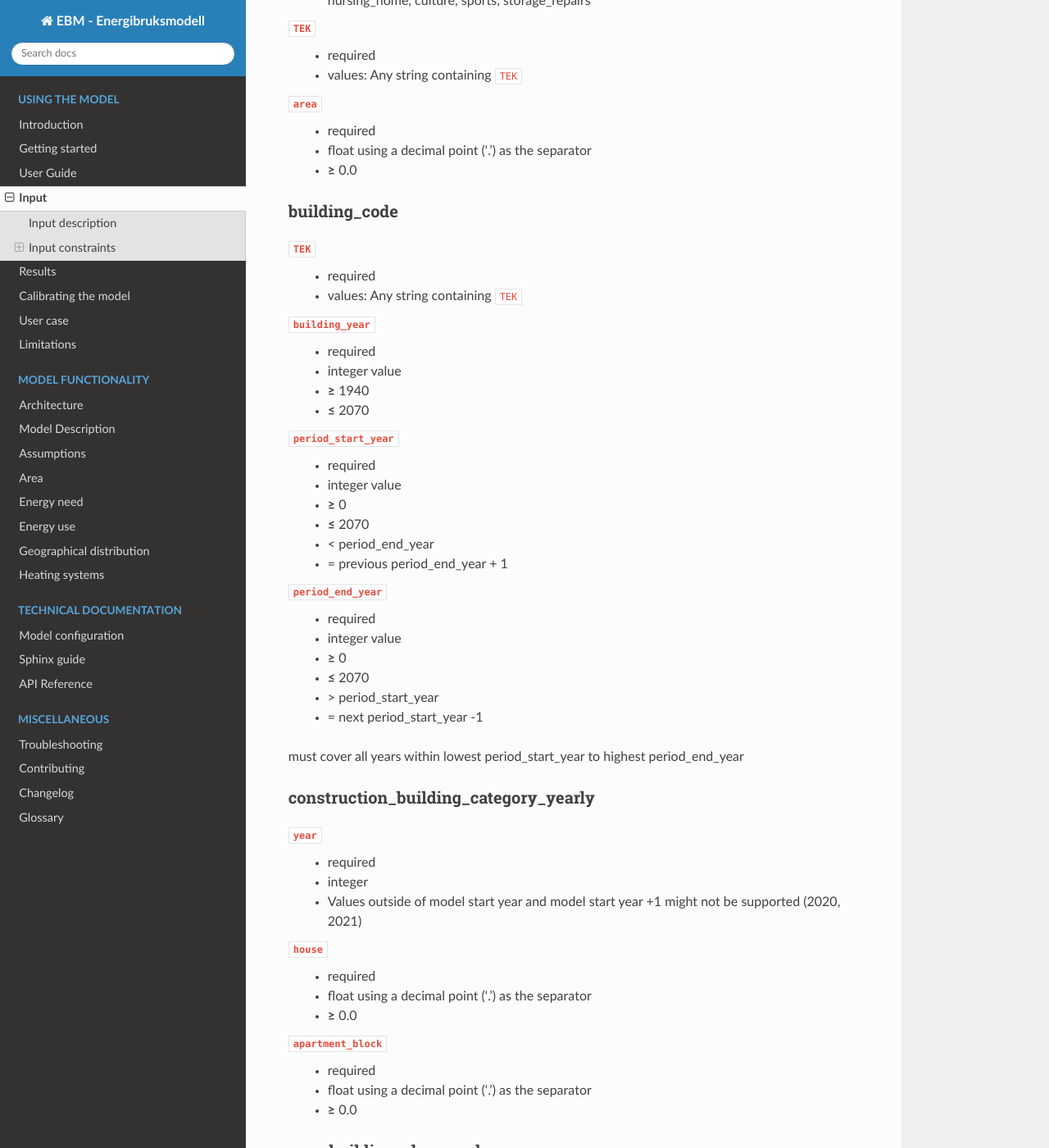
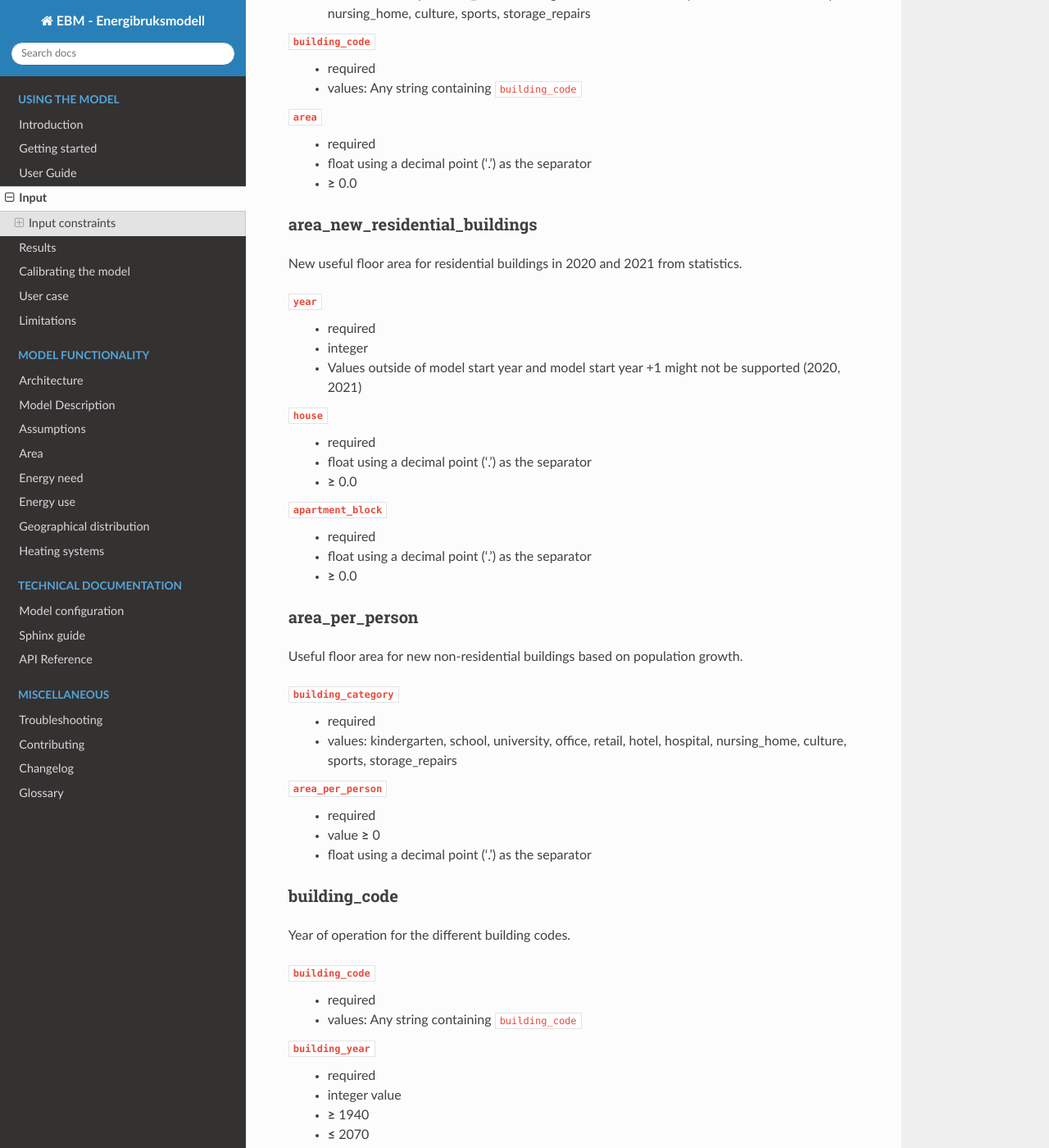
Before and after one commit to NVE/ebm, a Sphinx documentation site: the page built from docs/source/input_description.rst, in a window 1280 px wide and 1400 px high, scrolled down 460 px. Shown: the whole window at 82% size. Built offline with Sphinx 7.4.7 and the Read the Docs theme 3.1.0, drawn with Linux system fonts in a browser that asks for light colours; some of the changed text lies outside the part shown.

Commit message:
input documentation update

```diff
--- a/docs/source/input_description.rst
+++ b/docs/source/input_description.rst
@@ -1,37 +1,69 @@
 Input
 #############################
 
-Input description
-=================
-Forklaring av de ulike inputfilene.
-
-
+Each input file is described here. The heading is the file name, followed by a short description of its contents and constraints. Text in orange is the column name.
 
 Input constraints
 =================
 
-area_parameters
+
+area
 ----------------
+Useful floor area in the start year 2020 distributed by building category and building code.
 
 ``building_category``
  - required
  - values: house, apartment_block, kindergarten, school, university, office, retail, hotel, hospital, nursing_home, culture, sports, storage_repairs
 
-``TEK``
+``building_code``
  - required
- - values: Any string containing ``TEK``
+ - values: Any string containing ``building_code``
 
 ``area``
  - required
  - float using a decimal point ('.') as the separator
  - **≥** 0.0
 
+area_new_residential_buildings
+-------------------------------------
+New useful floor area for residential buildings in 2020 and 2021 from statistics.
+
+``year``
+ - required
+ - integer
+ - Values outside of model start year and model start year +1 might not be supported (2020, 2021)
+
+``house``
+ - required
+ - float using a decimal point ('.') as the separator
+ - **≥** 0.0
+
+``apartment_block``
+ - required
+ - float using a decimal point ('.') as the separator
+ - **≥** 0.0
+
+area_per_person
+---------------
+Useful floor area for new non-residential buildings based on population growth.
+
+``building_category``
+ - required
+ - values: kindergarten, school, university, office, retail, hotel, hospital, nursing_home, culture, sports, storage_repairs
+
+``area_per_person``
+ - required
+ - value **≥** 0
+ - float using a decimal point ('.') as the separator
+
+
 building_code
 --------------
+Year of operation for the different building codes.
 
-``TEK``
+``building_code``
  - required
- - values: Any string containing ``TEK``
+ - values: Any string containing ``building_code``
 
 ``building_year``
  - required
@@ -57,26 +89,10 @@
 
 must cover all years within lowest period_start_year to highest period_end_year
 
-construction_building_category_yearly
--------------------------------------
 
-``year``
- - required
- - integer
- - Values outside of model start year and model start year +1 might not be supported (2020, 2021)
-
-``house``
- - required
- - float using a decimal point ('.') as the separator
- - **≥** 0.0
-
-``apartment_block``
- - required
- - float using a decimal point ('.') as the separator
- - **≥** 0.0
-
-new_buildings_house_share
+new_buildings_residential
 -------------------------
+Average size of new apartments and houses. Proportion of new homes that are apartments and houses per year.
 
 ``year``
  - required
@@ -105,8 +121,9 @@
  - Integer
  - 0 **≤** value **≤** 1000
 
-population
+population_forecast
 ----------
+Population forecast from Statistics Norway and average household size.
 
 ``year``
  - required
@@ -123,8 +140,9 @@
  - value **≥** 0
  - float using a decimal point ('.') as the separator
 
-scurve_parameters
+s_curve
 -----------------
+Parameters to create S-curves. Parameters are given for small measures, renovation and demolition for each building category.
 
 ``building_category``
  - required
@@ -162,14 +180,16 @@
  - float using a decimal point ('.') as the separator
  - **0.0** < value ≤ **1.0** (not including zero)
 
-energy_requirement_original_condition
+energy_need_original_condition
 -------------------------------------
+Energy need per square meter for various energy purposes differentiated by building code and building category. The given energy need is only for a buildings
+original purpose.
 
 ``building_category``
  - required
  - values: house, apartment_block, kindergarten, school, university, office, retail, hotel, hospital, nursing_home, culture, sports, storage_repairs
 
-``TEK``
+``building_code``
  - required
  - values: Any string containing ``TEK``
 
@@ -182,14 +202,15 @@
  - float using a decimal point ('.') as the separator
  - value **≥** 0.0
 
-energy_requirement_reduction_per_condition
-------------------------------------------
+improvment_building_upgrade
+----------------------------
+Reduction in heating energy need from completed small measures, renovation and small measures + renovation. Percentage reduction compared to the original condition.
 
 ``building_category``
  - required
  - values: house, apartment_block, kindergarten, school, university, office, retail, hotel, hospital, nursing_home, culture, sports, storage_repairs
 
-``TEK``
+``building_code``
  - required
  - values: Any string containing ``TEK``
 
@@ -206,34 +227,15 @@
  - float using a decimal point ('.') as the separator
  - **0.0** ≤ value ≤ **1.0**
 
-energy_requirement_yearly_improvements
+energy_need_behaviour_factor
 --------------------------------------
+Changes in energy need not related to the improvements in heating need from the s-curves.
 
 ``building_category``
  - required
  - values: house, apartment_block, kindergarten, school, university, office, retail, hotel, hospital, nursing_home, culture, sports, storage_repairs
 
-``TEK``
- - required
- - values: Any string containing ``TEK``
-
-``purpose``
- - required
- - values: 'heating_rv, heating_dhw, fans_and_pumps, lighting, electrical_equipment, cooling'
-
-``yearly_efficiency_improvement``
- - required
- - float using a decimal point ('.') as the separator
- - **0.0** ≤ value ≤ **1.0**
-
-energy_requirement_policy_improvements
---------------------------------------
-
-``building_category``
- - required
- - values: house, apartment_block, kindergarten, school, university, office, retail, hotel, hospital, nursing_home, culture, sports, storage_repairs
-
-``TEK``
+``building_code``
  - required
  - values: Any string containing ``TEK``
 
@@ -258,14 +260,15 @@
 
 energy_need_improvements
 ------------------------
+Reduction in lighting and equipment energy need from implementation of ecodesign.
 
 ``building_category``
  - required
  - values: house, apartment_block, kindergarten, school, university, office, retail, hotel, hospital, nursing_home, culture, sports, storage_repairs, default, residential, non_residential
 
-``TEK``
+``building_code``
  - required
- - values: Any string containing ``TEK``
+ - values: Any string containing ``building_code``
 
 ``purpose``
  - required
@@ -298,14 +301,15 @@
 
 
 
-holiday_home_by_year
+holiday_home_stock
 --------------------
+Stock of holiday homes per year from 2001. Statistics from Statistics Norway.
 
 ``year``
  - required
  - integer
 
-``Existing buildings Chalet, summerhouses and other holiday house``
+``Existing buildings Chalet, summerhouses and other holiday houses``
  - required
  - integer
 
@@ -315,6 +319,8 @@
 
 holiday_home_energy_consumption
 -------------------------------
+Historical energy use of fuel wood, electricity and fossil fuel in holiday homes.
+
 
 ``year``
  - required
@@ -326,17 +332,23 @@
 ``fuelwood``
  - integer or empty
 
-``fossil``
+``fossilfuel``
  - integer or empty
 
-heating_systems_shares_start_year
+heating_systems_forecast
+------------------------
+Defines the rate of change in heating systems towards 2050. The change is made on a percentage basis compared with the start year.
+
+
+heating_system_initial_shares
 ---------------------------------
+Distribution of heating systems per building category and building code in the start year.
 
 ``building_category``
  - required
  - values: house, apartment_block, kindergarten, school, university, office, retail, hotel, hospital, nursing_home, culture, sports, storage_repairs
 
-``TEK``
+``building_code``
  - required
  - values: Any string containing ``TEK``
 
@@ -347,15 +359,20 @@
 ``heating_systems``
  - required
  - string
- - value: 'Electricity', 'Electricity - Bio', 'Electric boiler', 'Electric boiler - Solar', 'Gas', 'DH', 'DH - Bio
+ - value: 'Electricity', 'Electricity - Bio', 'Electric boiler', 'Electric boiler - Solar', 'Gas', 'DH', 'DH - Bio'
+
+ ``heating_system_share``
+ - required
+ - float
+ - float using a decimal point ('.') as the separator
+ - **0.0** ≤ value
+
+heating_systems_efficiencies
+----------------------------
+Parameters of the various heating technologies. Includes load shares, efficiencies and the related energy product.
 
 .. |date| date::
 
 Last Updated on |date|.
 
  Version: |version|.
-
-
-Last Updated on |date|.
-
-Version: |version|.
```
